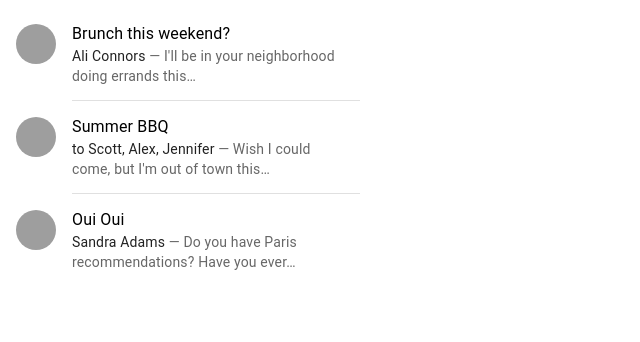
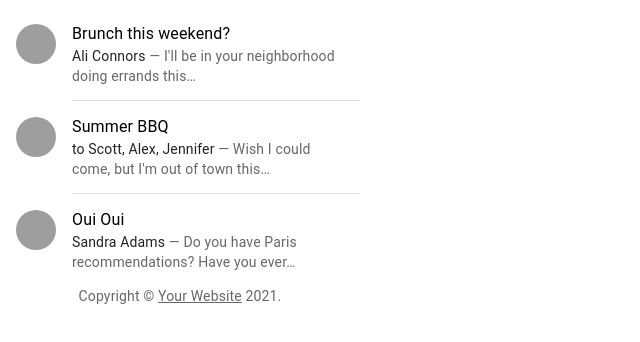
Before and after one commit to edenduong/material-example, a React (Create React App) app: page / in a window 1280 px wide. Shown: the top 342 px of the page, without its empty margins (0-640 px from the left). Built offline with nearby package versions, Linux system fonts and the light colour scheme; grey boxes are pictures that could not be loaded.

Commit message:
copyright footer

```diff
--- a/src/App.js
+++ b/src/App.js
@@ -6,6 +6,20 @@ import ListItemText from '@mui/material/ListItemText';
 import ListItemAvatar from '@mui/material/ListItemAvatar';
 import Avatar from '@mui/material/Avatar';
 import Typography from '@mui/material/Typography';
+import Link from '@mui/material/Link';
+
+function Copyright(props) {
+  return (
+    <Typography variant="body2" color="text.secondary" align="center" {...props}>
+      {'Copyright © '}
+      <Link color="inherit" href="https://mui.com/">
+        Your Website
+      </Link>{' '}
+      {new Date().getFullYear()}
+      {'.'}
+    </Typography>
+  );
+}
 
 export default function AlignItemsList() {
   return (
@@ -75,6 +89,7 @@ export default function AlignItemsList() {
               }
           />
         </ListItem>
+        <Copyright/>
       </List>
   );
 }
```
Also changed, not shown: 1 other file (tests, documents, lock files or other folders).
